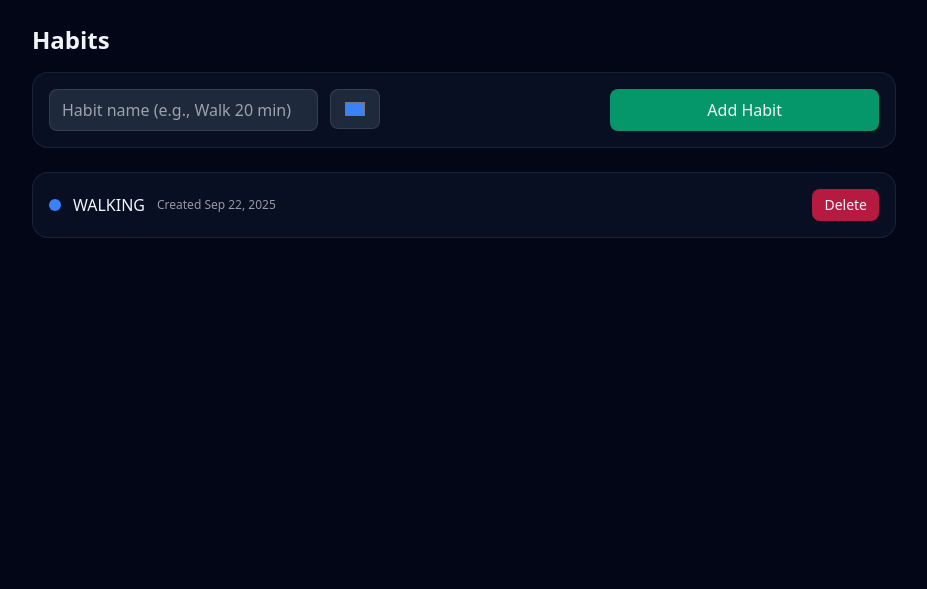
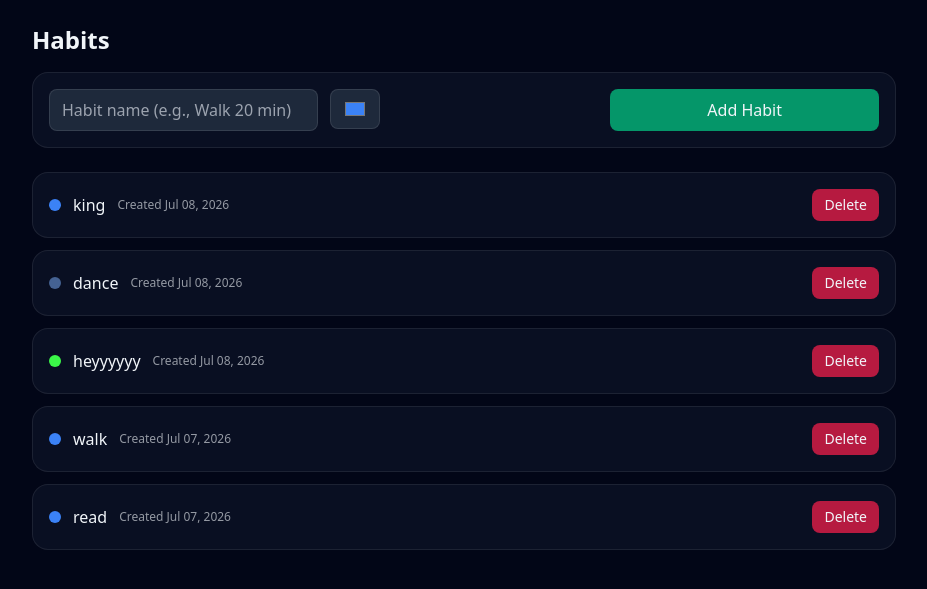
Before and after one commit to hiremathkedar/habit_tracker, a Flask app: page /habits in a window 1280 px wide. Shown: the part 49-638 px from the top of the page, without its empty margins (176-1103 px from the left). Run offline with Flask 3, Linux system fonts and the light colour scheme; some libraries are stand-ins or nearby versions.

Commit message:
listing_habits_with_color_badges

```diff
--- a/app.py
+++ b/app.py
@@ -29,7 +29,8 @@ def index():
 
 @app.route('/habits')
 def habits():
-    return render_template('habits.html')
+    habits = Habit.query.order_by(Habit.created_at.desc()).all()
+    return render_template('habits.html',habits=habits)
 
 @app.route('/habits/create',methods=["POST"])
 def create_habit():
--- a/templates/habits.html
+++ b/templates/habits.html
@@ -7,13 +7,17 @@
       <button class="px-3 py-2 rounded-lg bg-emerald-600 hover:bg-emerald-500">Add Habit</button>
     </form>
     <div class="grid gap-3">
+      {% if habits %}
+      {% for habit in habits %}
       <div class="card rounded-2xl p-4 flex items-center justify-between">
         <div class="flex items-center gap-3">
-          <div class="w-3 h-3 rounded-full" style="background:#3b82f6"></div>
-          <div class="font-medium">WALKING</div>
-          <div class="text-xs opacity-60">Created Sep 22, 2025</div>
+          <div class="w-3 h-3 rounded-full" style="background:{{habit.color}}"></div>
+          <div class="font-medium">{{habit.name}}</div>
+          <div class="text-xs opacity-60">Created {{habit.created_at.strftime('%b %d, %Y')}}</div>
         </div>
         <button class="px-3 py-1.5 rounded-lg bg-rose-600/80 hover:bg-rose-500 text-sm">Delete</button>
       </div>
+      {% endfor %}
+      {% endif %}
     </div>
 {% endblock %}
```
Also changed, not shown: instance/habits.db.
